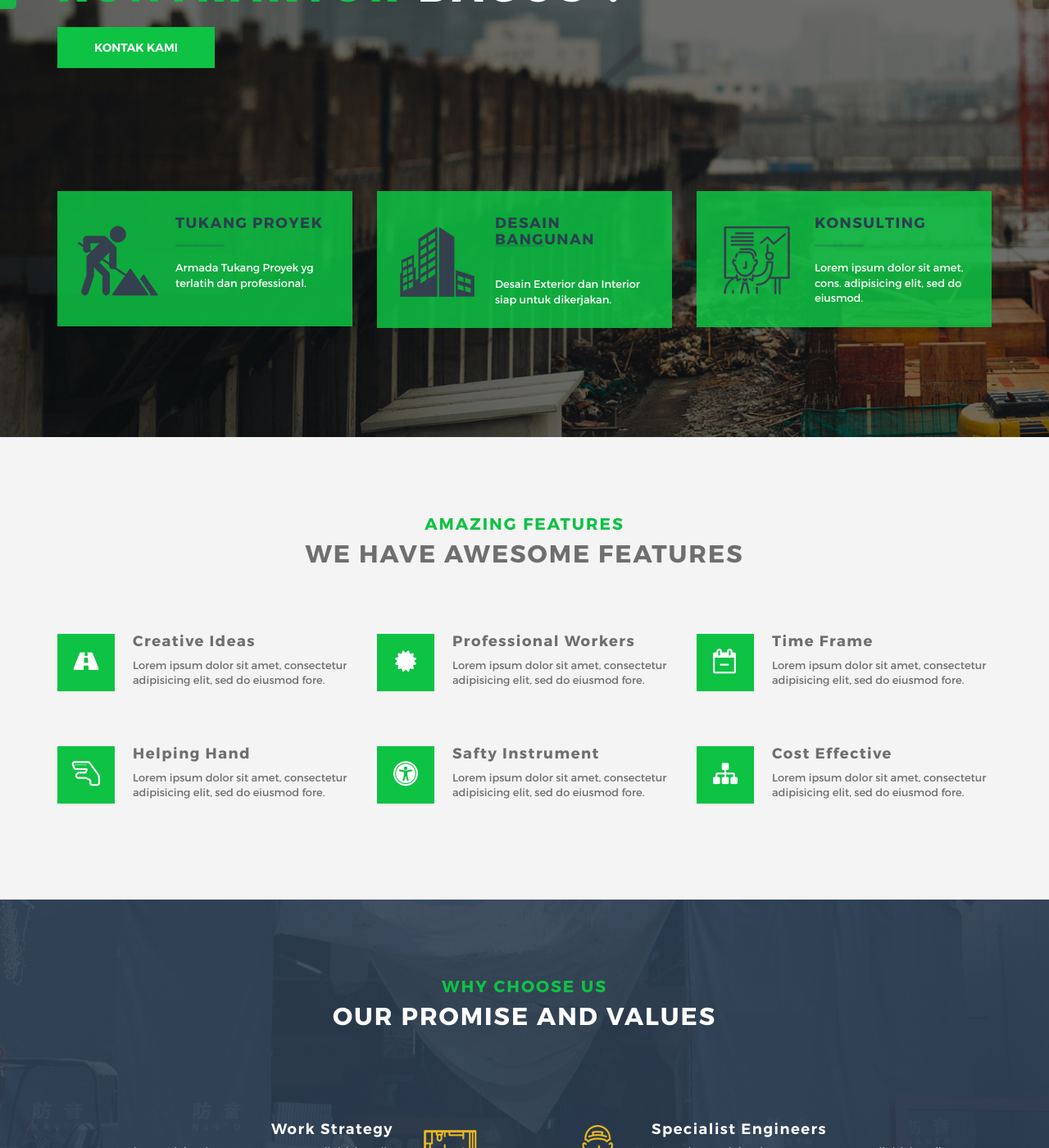
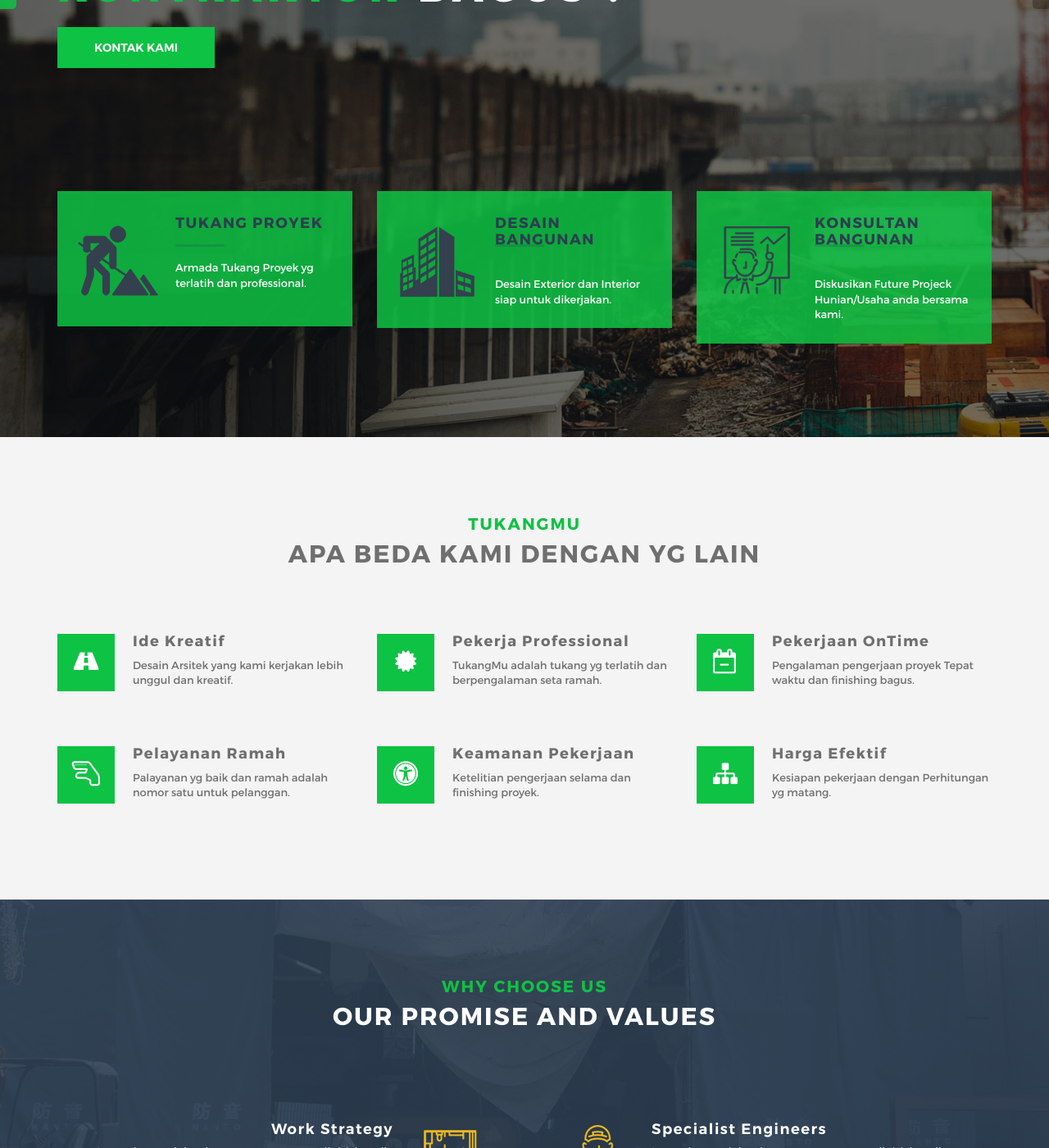
Before and after one commit to aksisoftsby/tukangmu, a Jekyll site: the page built from index.html, in a window 1280 px wide and 1400 px high, scrolled down 445 px. Shown: the whole window at 82% size. Built offline with Jekyll 4.4.1, drawn with Linux system fonts in a browser that asks for light colours.

Commit message:
no message

```diff
--- a/include/index/1_slide.html
+++ b/include/index/1_slide.html
@@ -54,8 +54,8 @@
                 <img class="img-responsive" src="{{site.url}}/images/service/3.png" alt="Image">
               </div>
               <div class="box-title">
-                <h3>Konsulting</h3>
-                <p>Lorem ipsum dolor sit amet, cons. adipisicing elit, sed do eiusmod.</p>
+                <h3>Konsultan Bangunan</h3>
+                <p>Diskusikan Future Projeck Hunian/Usaha anda bersama kami.</p>
               </div>
             </div>
           </div>
--- /dev/null
+++ b/include/index/2_fitur.html
@@ -0,0 +1,82 @@
+<div class="features-section section-padding">
+  <div class="container">
+    <div class="section-title text-center">
+      <h1>TukangMu</h1>
+      <h2>Apa beda kami dengan yg lain</h2>
+    </div>
+    <div class="row">
+      <div class="col-sm-6 col-md-4">
+        <div class="features">
+          <div class="feature-icon">
+            <i class="fa fa-road" aria-hidden="true"></i>
+          </div>
+          <div class="feature-text">
+            <h4>Ide Kreatif</h4>
+            <p>Desain Arsitek yang kami kerjakan lebih unggul dan kreatif.</p>
+          </div>
+        </div>
+      </div>
+      <div class="col-sm-6 col-md-4">
+        <div class="features">
+          <div class="feature-icon">
+            <i class="fa fa-certificate" aria-hidden="true"></i>
+          </div>
+
+          <div class="feature-text">
+            <h4>Pekerja Professional</h4>
+            <p>TukangMu adalah tukang yg terlatih dan berpengalaman seta ramah.</p>
+          </div>
+        </div>
+      </div>
+      <div class="col-sm-6 col-md-4">
+        <div class="features">
+          <div class="feature-icon">
+            <i class="fa fa-calendar-minus-o" aria-hidden="true"></i>
+          </div>
+
+          <div class="feature-text">
+            <h4>Pekerjaan OnTime</h4>
+            <p>Pengalaman pengerjaan proyek Tepat waktu dan finishing bagus.</p>
+          </div>
+        </div>
+      </div>
+      <div class="col-sm-6 col-md-4">
+        <div class="features">
+          <div class="feature-icon">
+            <i class="fa fa-hand-lizard-o" aria-hidden="true"></i>
+          </div>
+
+          <div class="feature-text">
+            <h4>Pelayanan Ramah</h4>
+            <p>Palayanan yg baik dan ramah adalah nomor satu untuk pelanggan.</p>
+          </div>
+        </div>
+      </div>
+
+      <div class="col-sm-6 col-md-4">
+        <div class="features">
+          <div class="feature-icon">
+            <i class="fa fa-universal-access" aria-hidden="true"></i>
+          </div>
+
+          <div class="feature-text">
+            <h4>Keamanan Pekerjaan</h4>
+            <p>Ketelitian pengerjaan selama dan finishing proyek.</p>
+          </div>
+        </div>
+      </div>
+      <div class="col-sm-6 col-md-4">
+        <div class="features">
+          <div class="feature-icon">
+            <i class="fa fa-sitemap" aria-hidden="true"></i>
+          </div>
+
+          <div class="feature-text">
+            <h4>Harga Efektif</h4>
+            <p>Kesiapan pekerjaan dengan Perhitungan yg matang.</p>
+          </div>
+        </div>
+      </div>
+    </div><!-- row -->
+  </div><!-- container -->
+</div><!-- features section -->
--- a/index.html
+++ b/index.html
@@ -2,90 +2,7 @@
 layout: home
 ---
 {% include_relative include/index/1_slide.html %}
-
-<div class="features-section section-padding">
-  <div class="container">
-    <div class="section-title text-center">
-      <h1>Amazing Features</h1>
-      <h2>We have awesome Features</h2>
-    </div>
-    <div class="row">
-      <div class="col-sm-6 col-md-4">
-        <div class="features">
-          <div class="feature-icon">
-            <i class="fa fa-road" aria-hidden="true"></i>
-          </div>
-
-          <div class="feature-text">
-            <h4>Creative Ideas</h4>
-            <p>Lorem ipsum dolor sit amet, consectetur adipisicing elit, sed do eiusmod fore. </p>
-          </div>
-        </div>
-      </div>
-      <div class="col-sm-6 col-md-4">
-        <div class="features">
-          <div class="feature-icon">
-            <i class="fa fa-certificate" aria-hidden="true"></i>
-          </div>
-
-          <div class="feature-text">
-            <h4>Professional Workers</h4>
-            <p>Lorem ipsum dolor sit amet, consectetur adipisicing elit, sed do eiusmod fore.</p>
-          </div>
-        </div>
-      </div>
-      <div class="col-sm-6 col-md-4">
-        <div class="features">
-          <div class="feature-icon">
-            <i class="fa fa-calendar-minus-o" aria-hidden="true"></i>
-          </div>
-
-          <div class="feature-text">
-            <h4>Time Frame</h4>
-            <p>Lorem ipsum dolor sit amet, consectetur adipisicing elit, sed do eiusmod fore.</p>
-          </div>
-        </div>
-      </div>
-      <div class="col-sm-6 col-md-4">
-        <div class="features">
-          <div class="feature-icon">
-            <i class="fa fa-hand-lizard-o" aria-hidden="true"></i>
-          </div>
-
-          <div class="feature-text">
-            <h4>Helping Hand</h4>
-            <p>Lorem ipsum dolor sit amet, consectetur adipisicing elit, sed do eiusmod fore.</p>
-          </div>
-        </div>
-      </div>
-
-      <div class="col-sm-6 col-md-4">
-        <div class="features">
-          <div class="feature-icon">
-            <i class="fa fa-universal-access" aria-hidden="true"></i>
-          </div>
-
-          <div class="feature-text">
-            <h4>Safty Instrument</h4>
-            <p>Lorem ipsum dolor sit amet, consectetur adipisicing elit, sed do eiusmod fore.</p>
-          </div>
-        </div>
-      </div>
-      <div class="col-sm-6 col-md-4">
-        <div class="features">
-          <div class="feature-icon">
-            <i class="fa fa-sitemap" aria-hidden="true"></i>
-          </div>
-
-          <div class="feature-text">
-            <h4>Cost Effective</h4>
-            <p>Lorem ipsum dolor sit amet, consectetur adipisicing elit, sed do eiusmod fore. </p>
-          </div>
-        </div>
-      </div>
-    </div><!-- row -->
-  </div><!-- container -->
-</div><!-- features section -->
+{% include_relative include/index/2_fitur.html %}
 
 <div class="work-process image-bg section-padding">
   <div class="overlay"></div>
```
